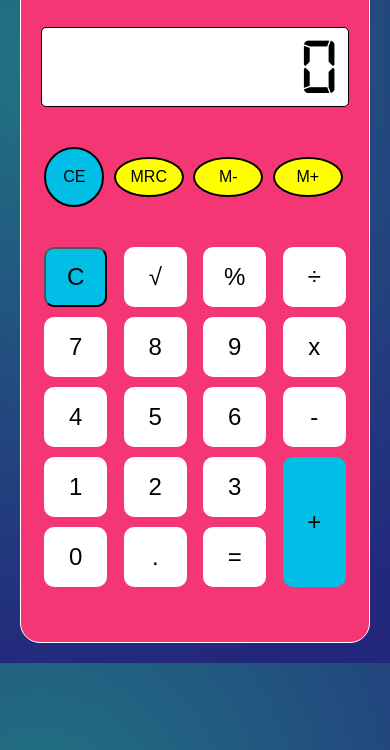
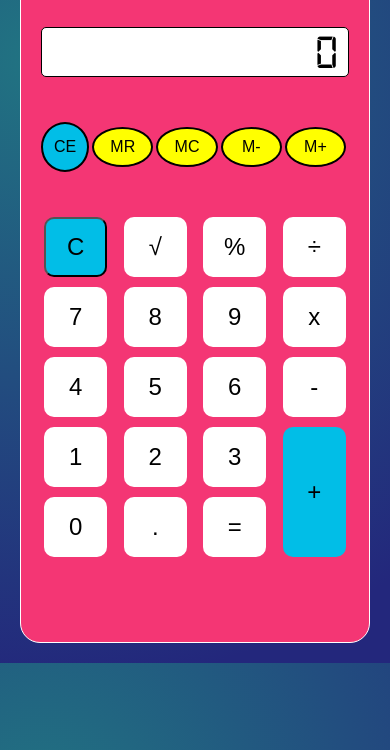
Before and after one commit to SoftwareFullStack/13-Calculadora, a plain HTML site: page index.html in a window 390 px wide. Shown: the part 94-844 px from the top of the page. Drawn offline with Linux system fonts and the light colour scheme.

Commit message:
ajuste a estilos CSS 8 vez

```diff
--- a/CSS/Styles.css
+++ b/CSS/Styles.css
@@ -20,7 +20,7 @@ body{
 }
 
 .calculadora{
-    width: 550px;
+    width: 40%;
     height: 93vh;
     border-radius: 20px;
     border: 1px solid #FFF;
@@ -154,11 +154,16 @@ body{
 }
 
 
-@media screen and (max-width: 420px){
+@media screen and (max-width: 576px){
 
     .calculadora{
         width: 350px;
         height: 85vh;
+    }
+
+    .pantalla__input{
+        height: 50px;
+        font-size: 3em;
     }
 
     .superiores{
@@ -166,8 +171,8 @@ body{
     }
 
     .superiores__btnCircle{
-        width: 60px;
-        height: 60px;
+        width: 55px;
+        height: 50px;
         margin-right: 3px;
         font-size: 1em;
     }
--- a/index.html
+++ b/index.html
@@ -24,7 +24,8 @@
         <!-- botones superiores de la calculadora -->
         <div class="superiores">
             <button class="superiores__btnCircle click" id="onLimpiar" value="CE">CE</button>
-            <button class="superiores__btnOval click" id="" value="MRC">MRC</button>
+            <button class="superiores__btnOval click" id="" value="MRC">MR</button>
+            <button class="superiores__btnOval click" id="" value="MRC">MC</button>
             <button class="superiores__btnOval click" id="" value="M-">M-</button>
             <button class="superiores__btnOval click" id="" value="M+">M+</button>
         </div>
```
